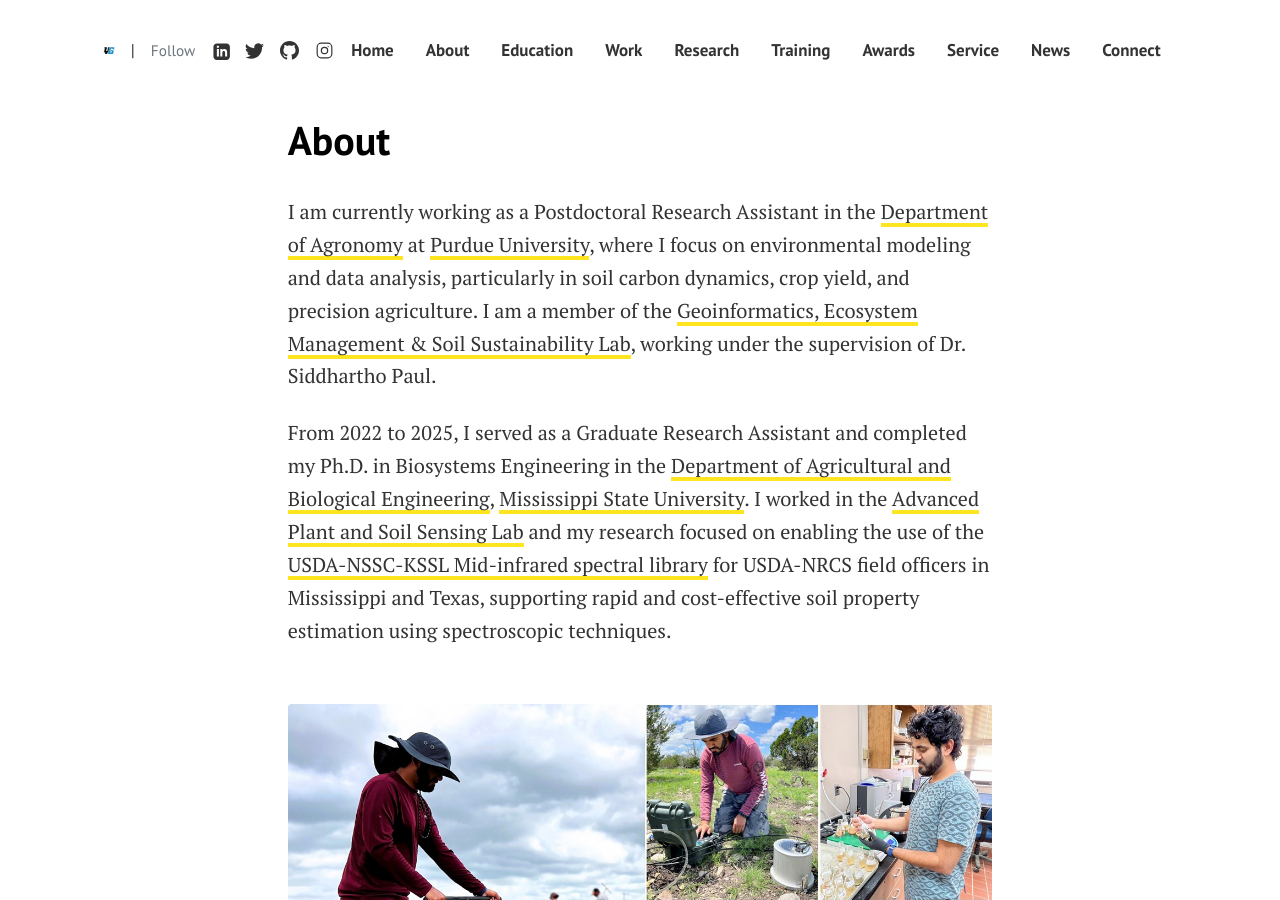
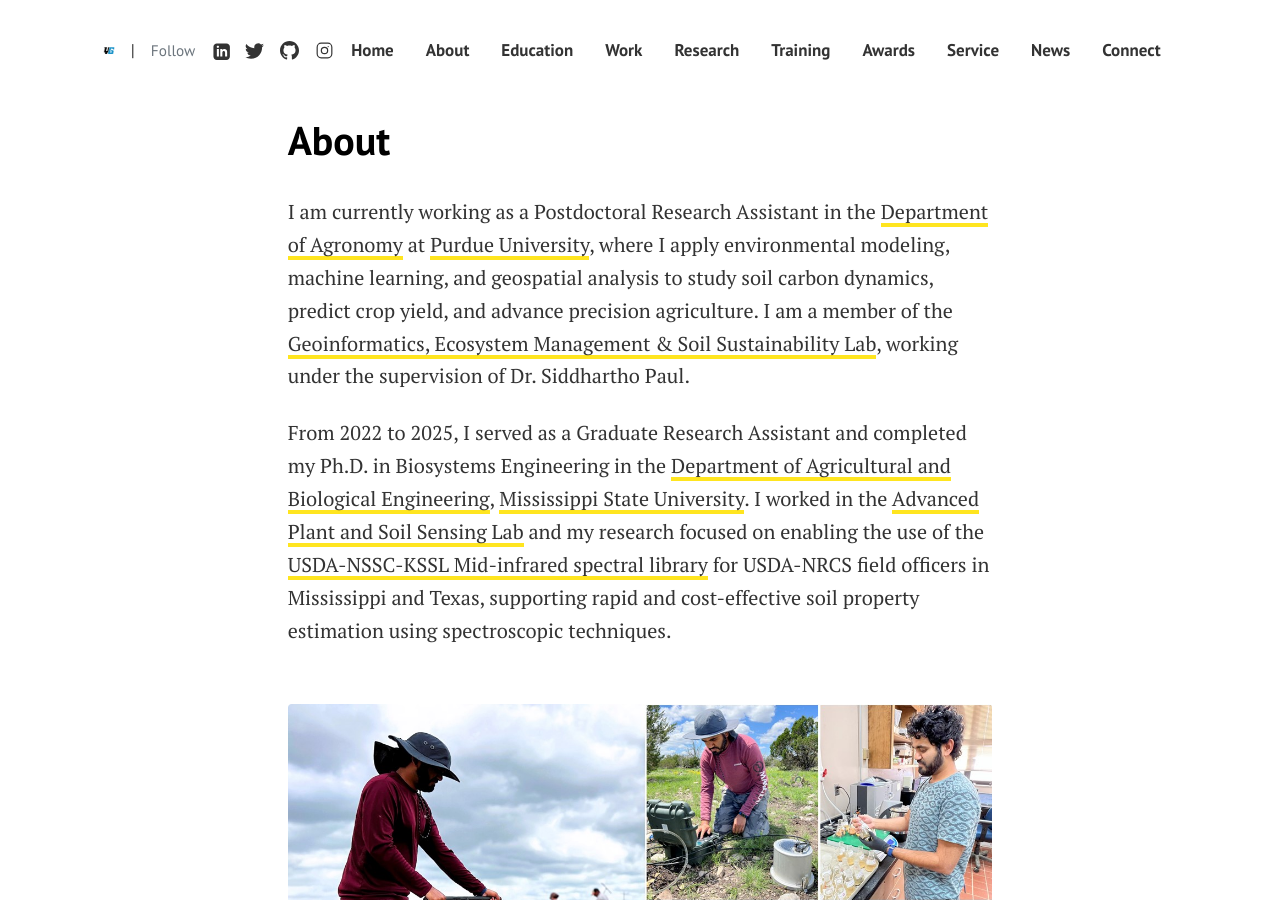
Before and after one commit to kanthsaz/kanthsaz.github.io, a Jekyll site: the page built from pages/about.md, in a window 1280 px wide and 900 px high. Built offline with Jekyll 4.4.1, drawn with Linux system fonts in a browser that asks for light colours.

Commit message:
Update about.md

```diff
--- a/pages/about.md
+++ b/pages/about.md
@@ -7,7 +7,7 @@
 
 <script src="/pages/md-gallery.js"></script>
 
-I am currently working as a Postdoctoral Research Assistant in the [Department of Agronomy](https://ag.purdue.edu/department/agry/) at [Purdue University](https://www.purdue.edu/), where I focus on environmental modeling and data analysis, particularly in soil carbon dynamics, crop yield, and precision agriculture. I am a member of the [Geoinformatics, Ecosystem Management & Soil Sustainability Lab](https://www.sspaul.com/home), working under the supervision of Dr. Siddhartho Paul.
+I am currently working as a Postdoctoral Research Assistant in the [Department of Agronomy](https://ag.purdue.edu/department/agry/) at [Purdue University](https://www.purdue.edu/), where I apply environmental modeling, machine learning, and geospatial analysis to study soil carbon dynamics, predict crop yield, and advance precision agriculture. I am a member of the [Geoinformatics, Ecosystem Management & Soil Sustainability Lab](https://www.sspaul.com/home), working under the supervision of Dr. Siddhartho Paul.
 
 From 2022 to 2025, I served as a Graduate Research Assistant and completed my Ph.D. in Biosystems Engineering in the [Department of Agricultural and Biological Engineering](https://www.abe.msstate.edu/), [Mississippi State University](https://www.msstate.edu/). I worked in the [Advanced Plant and Soil Sensing Lab](https://apsslab.abe.msstate.edu/) and my research focused on enabling the use of the [USDA-NSSC-KSSL Mid-infrared spectral library](https://soilspectroscopy.org/the-nssc-kssl-mir-spectral-library/) for USDA-NRCS field officers in Mississippi and Texas, supporting rapid and cost-effective soil property estimation using spectroscopic techniques.
 
```
